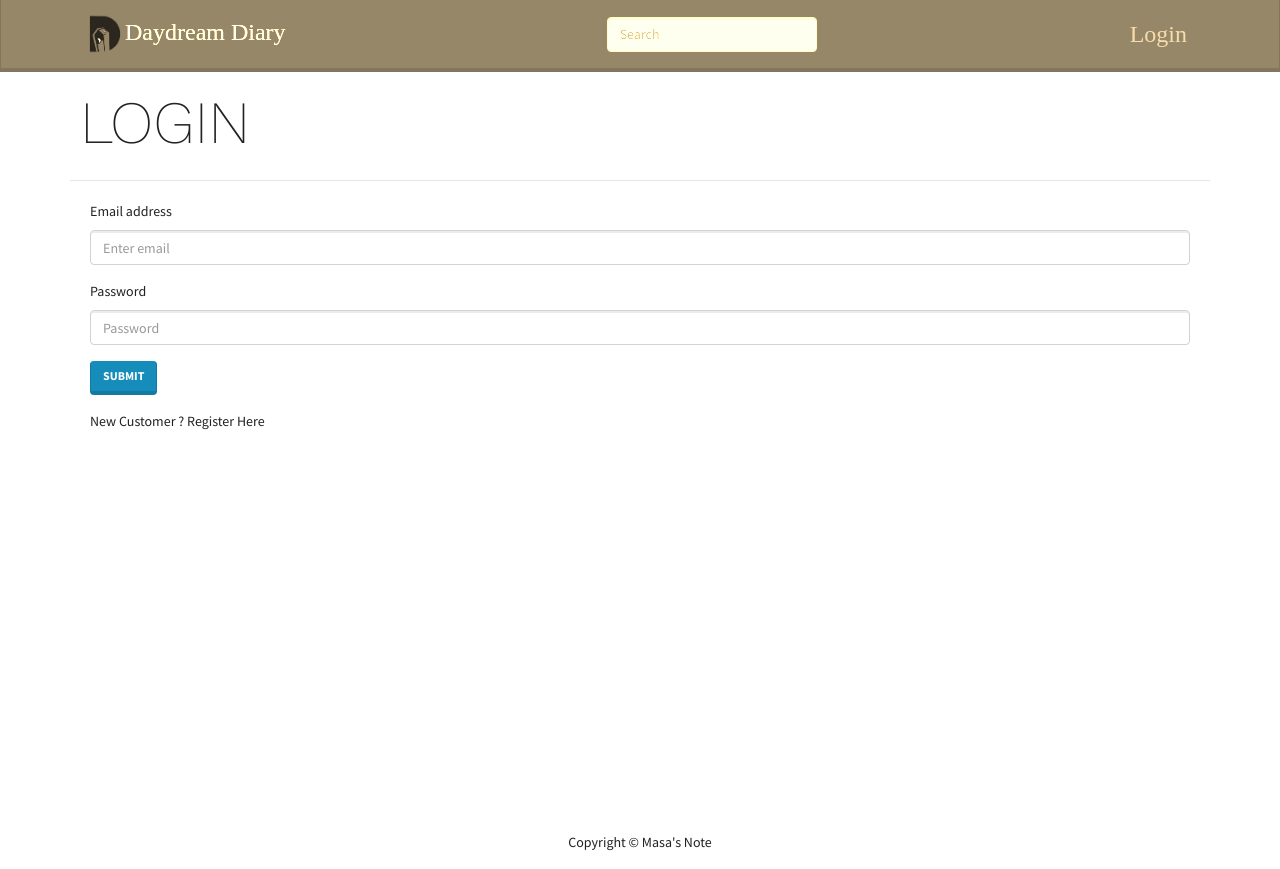
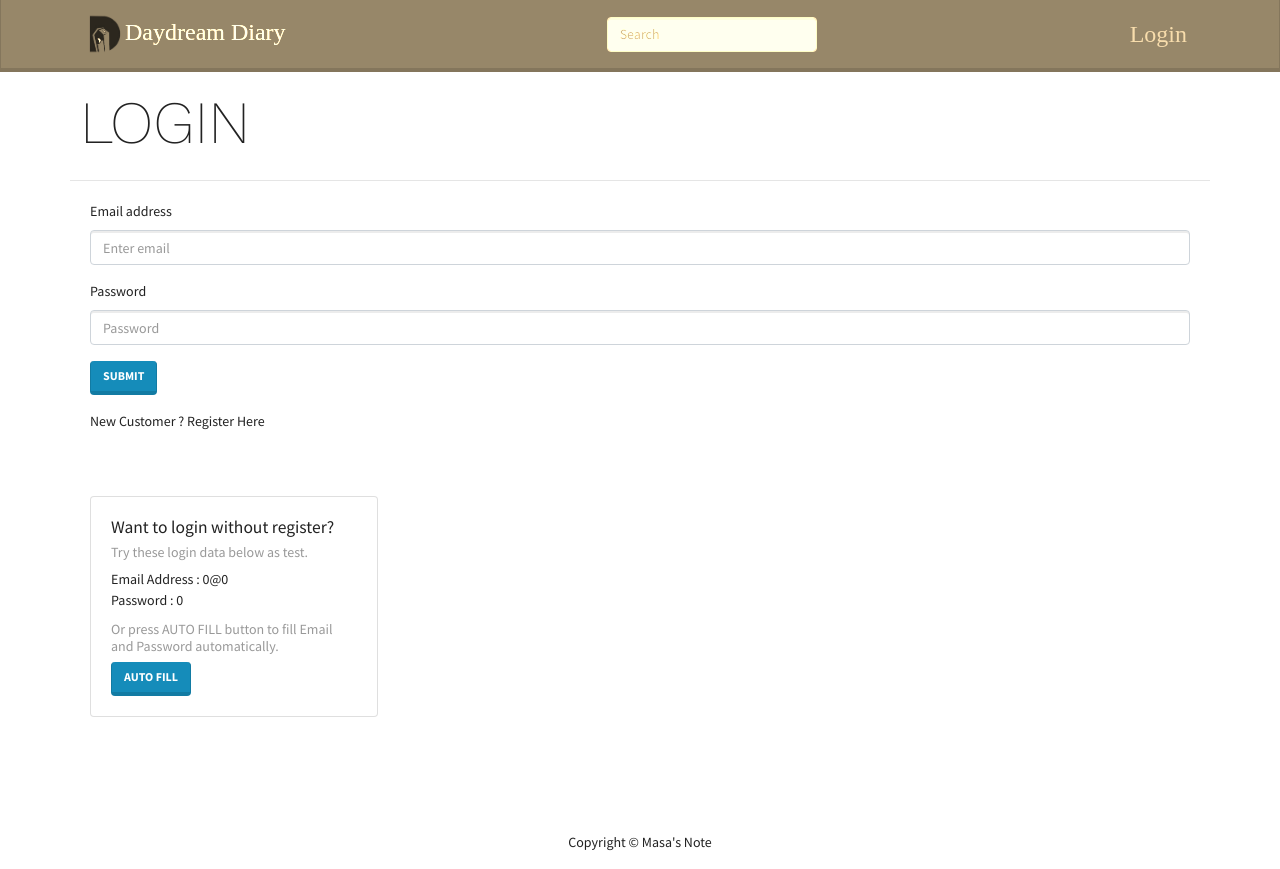
Before and after one commit to Masahiro-Kaga/portfolio-note-app, a React (Create React App) app in the folder frontend/: page /login in a window 1280 px wide. Built offline with nearby package versions, Linux system fonts and the light colour scheme.

Commit message:
Add login test data for visitors and modify Readme.md a bit.

```diff
--- a/frontend/src/screens/LoginScreen/LoginScreen.js
+++ b/frontend/src/screens/LoginScreen/LoginScreen.js
@@ -1,5 +1,5 @@
 import React, { useEffect, useState } from "react";
-import { Button, Col, Form, Row } from "react-bootstrap";
+import { Button, Card, Col, Form, Row } from "react-bootstrap";
 import { useDispatch, useSelector } from "react-redux";
 import { Link } from "react-router-dom";
 import { login } from "../../actions/userActions";
@@ -20,25 +20,29 @@ const LoginScreen = () => {
   const userLogin = useSelector((state) => state.userLogin);
   const { loading, error, userInfo } = userLogin;
 
-  useEffect(() =>{
+  useEffect(() => {
     console.log(navigate);
-    if(userInfo){
+    if (userInfo) {
       navigate("/mynotes");
     }
-  },[navigate,userInfo])
+  }, [navigate, userInfo]);
 
   const submitHandler = async (e) => {
     e.preventDefault();
 
-    dispatch(login(email,password));
+    dispatch(login(email, password));
+  };
 
+  const insertDummyInput = () => {
+    setEmail("0@0");
+    setPassword("0");
   };
 
   return (
     <MainScreen title="LOGIN">
       <div className="loginContainer">
-      {error && <ErrorMessage variant="danger">{error}</ErrorMessage>}
-      {loading && <Loading />}
+        {error && <ErrorMessage variant="danger">{error}</ErrorMessage>}
+        {loading && <Loading />}
         <Form onSubmit={submitHandler}>
           <Form.Group controlId="formBasicEmail">
             <Form.Label>Email address</Form.Label>
@@ -69,6 +73,22 @@ const LoginScreen = () => {
             New Customer ? <Link to="/register">Register Here</Link>
           </Col>
         </Row>
+        <Card style={{ width: "18rem" }} className="my-5">
+          <Card.Body>
+            <Card.Title>Want to login without register?</Card.Title>
+            <Card.Subtitle className="mb-2 text-muted">
+              Try these login data below as test.
+            </Card.Subtitle>
+            <Card.Text>
+              Email Address : 0@0 <br></br>
+              Password : 0
+            </Card.Text>
+            <Card.Subtitle className="mb-2 text-muted">
+              Or press AUTO FILL button to fill Email and Password automatically.
+            </Card.Subtitle>
+          <Button onClick={insertDummyInput}>Auto fill</Button>
+          </Card.Body>
+        </Card>
       </div>
     </MainScreen>
   );
```
Also changed, not shown: 2 other files (tests, documents, lock files or other folders).
